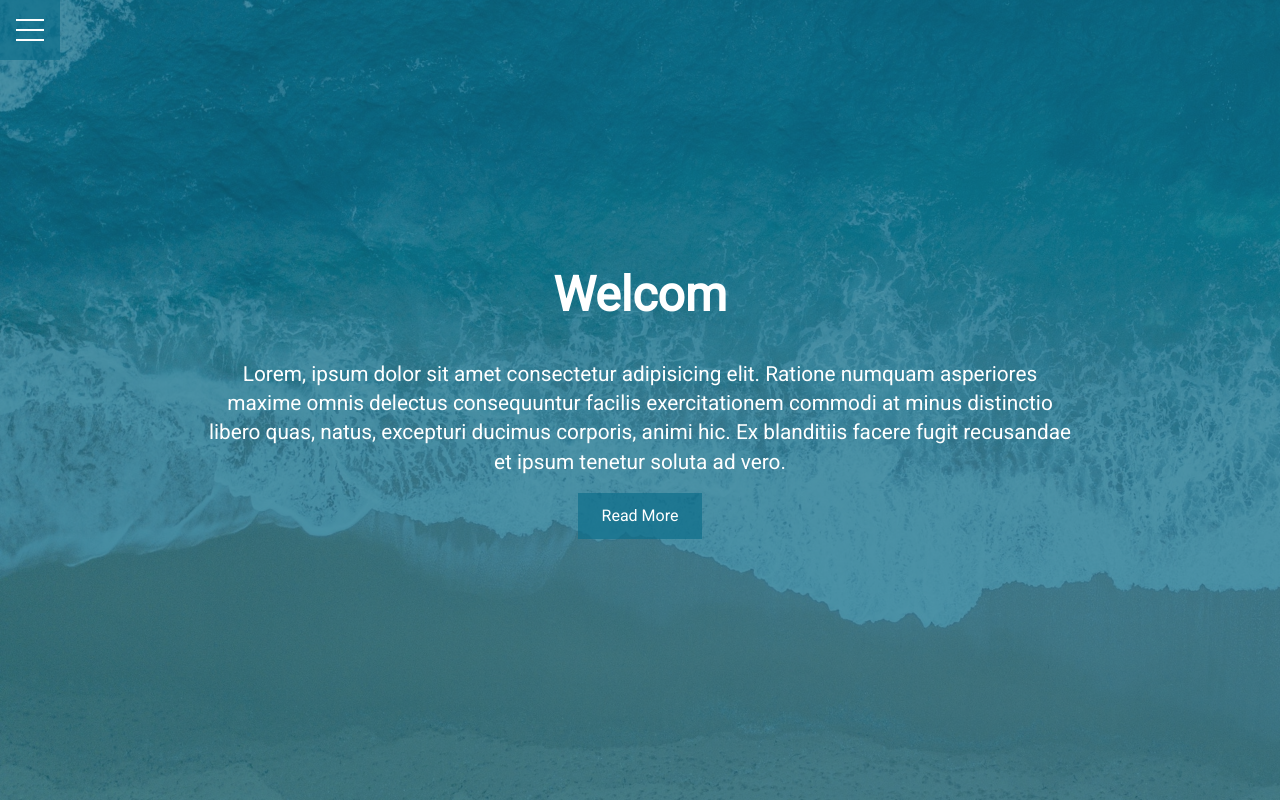
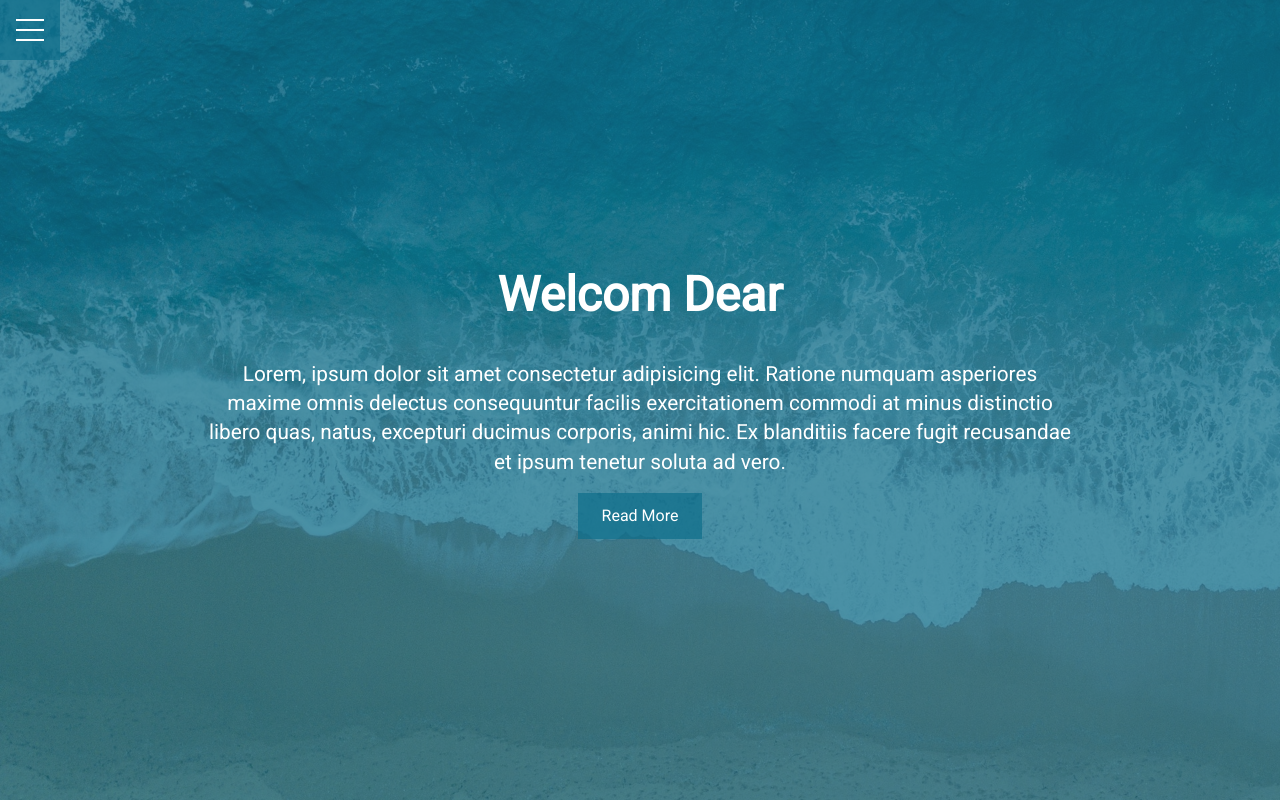
Before and after one commit to Mahdi-Soultana/Humberger-menu, a plain HTML site: page index.html in a window 1280 px wide. Drawn offline with Linux system fonts and the light colour scheme.

```diff
--- a/index.html
+++ b/index.html
@@ -29,10 +29,11 @@
                 </div>
             </div>
         </div>
+
     </div>
     <header id="showcase">
         <div class="container showcase-container">
-            <h1>Welcom</h1>
+            <h1>Welcom Dear</h1>
             <p>
                 Lorem, ipsum dolor sit amet consectetur adipisicing elit.
                 Ratione numquam asperiores maxime omnis delectus consequuntur facilis exercitationem commodi
@@ -40,8 +41,11 @@
                 Ex blanditiis facere fugit recusandae et ipsum tenetur soluta ad vero.
             </p>
             <a href="#" class="btn">Read More </a>
+
         </div>
+
     </header>
+
 </body>
 
 
```
